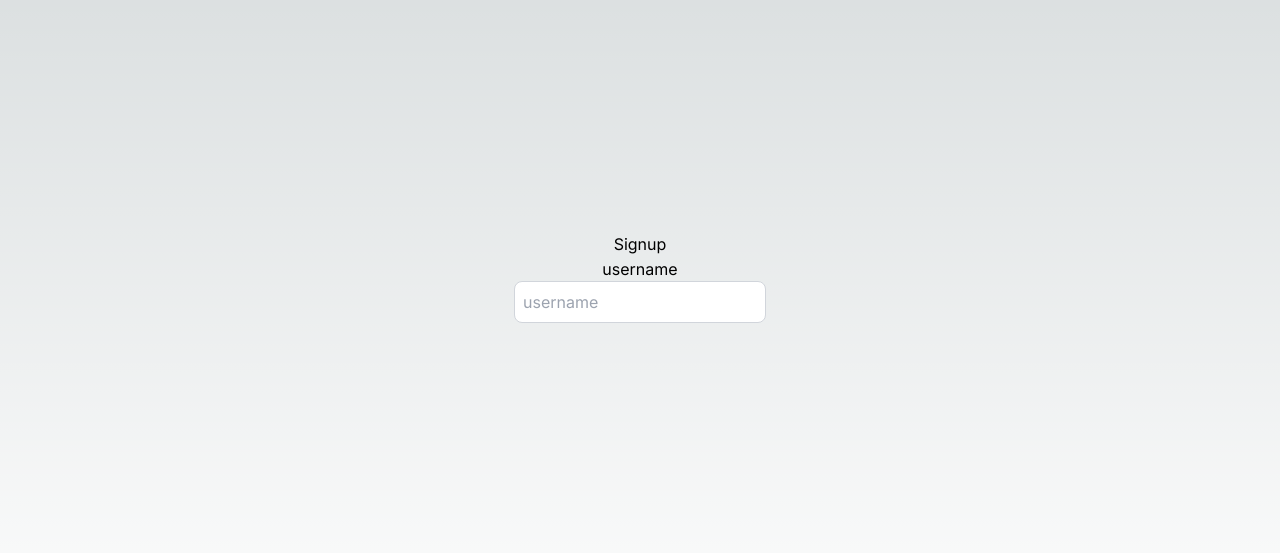
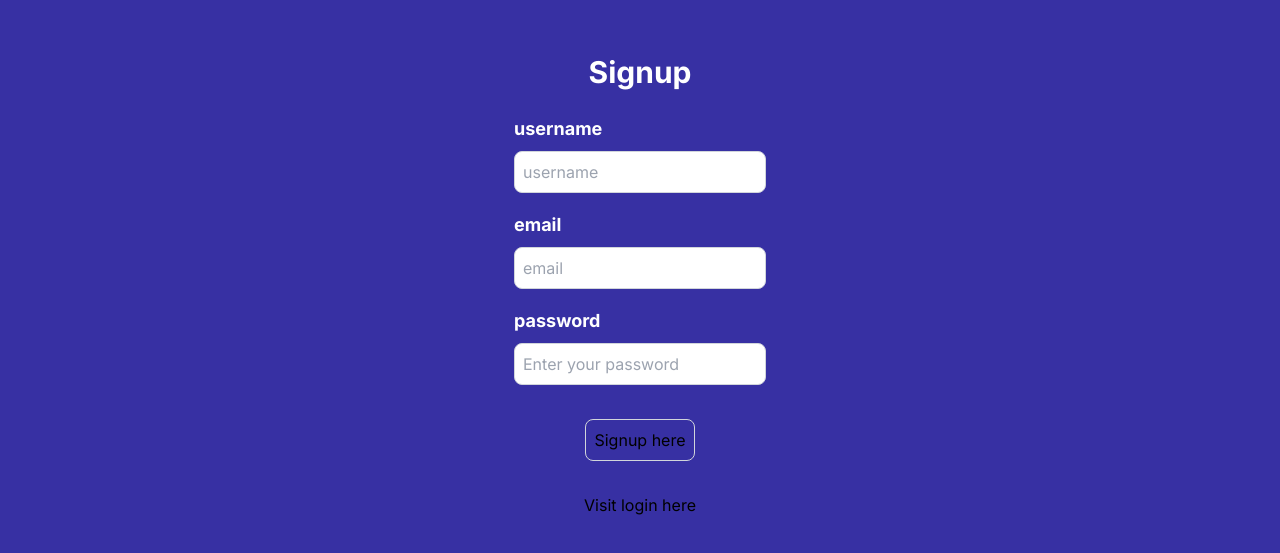
Before and after one commit to nt2311-vn/nextjs_with_hitesh, a Next.js app: page /signup in a window 1280 px wide. Shown: the part 115-668 px from the top of the page. Built offline with nearby package versions, Linux system fonts and the light colour scheme.

Commit message:
complete scraff folder the sign up page

```diff
--- a/src/app/signup/page.tsx
+++ b/src/app/signup/page.tsx
@@ -14,12 +14,18 @@ export default function SignUp() {
 	const onSignUp = async () => {};
 
 	return (
-		<div className="flex flex-col items-center justify-center min-h-screen py-2">
-			<h1>Signup</h1>
+		<div className="flex flex-col items-center justify-center min-h-screen py-2 bg-indigo-800">
+			<h1 className="text-white text-3xl font-bold mb-6">Signup</h1>
 			<hr />
-			<label htmlFor="username">username</label>
+			<div className="mb-0.5">
+				<label
+					htmlFor="username"
+					className="block text-white text-lg font-bold mb-2"
+				>
+					username
+				</label>
 				<input
-				className="p-2 border border-gray-300 rounded-lg mb-4 focus:outline-none focus:border-gray-300"
+					className="p-2 border border-gray-300 rounded-lg mb-4 focus:outline-none focus:border-gray-300 text-blue-900"
 					id="username"
 					type="text"
 					value={user.username}
@@ -27,5 +33,47 @@ export default function SignUp() {
 					placeholder="username"
 				/>
 			</div>
+			<div className="mb-0.5">
+				<label
+					htmlFor="email"
+					className="block text-white text-lg font-bold mb-2"
+				>
+					email
+				</label>
+				<input
+					className="p-2 border border-gray-300 rounded-lg mb-4 focus:outline-none focus:border-gray-300 text-blue-900"
+					id="email"
+					type="text"
+					value={user.email}
+					onChange={(e) => setUser({ ...user, email: e.target.value })}
+					placeholder="email"
+				/>
+			</div>
+			<div className="mb-0.5">
+				<label
+					htmlFor="password"
+					className="block text-white text-lg font-bold mb-2"
+				>
+					password
+				</label>
+				<input
+					className="p-2 border border-gray-300 rounded-lg mb-4 focus:outline-none focus:border-gray-300 text-blue-900"
+					id="password"
+					type="password"
+					value={user.password}
+					onChange={(e) => setUser({ ...user, password: e.target.value })}
+					placeholder="Enter your password"
+				/>
+			</div>
+			<button
+				onClick={onSignUp}
+				className="p-2 border border-gray-300 rounded-lg mt-4 mb-4 focus:outline-none focus:border-gray-600"
+			>
+				Signup here
+			</button>
+			<Link href="/login" className="mt-4">
+				Visit login here
+			</Link>
+		</div>
 	);
 }
```
Lines whose indentation alone changed are shown as unchanged.
